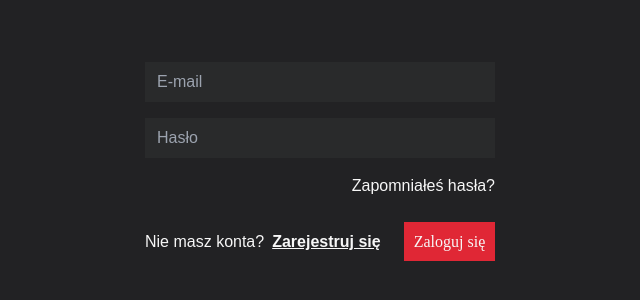
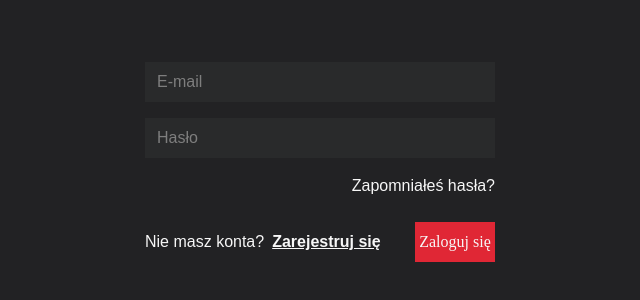
Before and after one commit to Muniox/megak-v2-head-hunter-gr9-frontend, a React (Vite) app: page / in a window 1280 px wide. Shown: the part 338-638 px from the top of the page, without its empty margins (320-960 px from the left). Built offline with nearby package versions, Linux system fonts and the light colour scheme.

Commit message:
HH39: Styles and assets

```diff
--- a/src/components/Login/LoginForm.tsx
+++ b/src/components/Login/LoginForm.tsx
@@ -5,8 +5,8 @@ export const LoginForm = () =>
   <div className="container">
     <form method="post" className="login-form">
       <div className="credentials">
-        <input type="email" className="email" placeholder="E-mail" />
-        <input type="password" className="password" placeholder="Hasło" />
+        <input type="email" className="credentials-input" placeholder="E-mail" />
+        <input type="password" className="credentials-input" placeholder="Hasło" />
         <Link to="/" className="forgotten-pwd">Zapomniałeś hasła?</Link>
         <div className="register">
           Nie masz konta?<Link to="/" className="register-link">Zarejestruj się</Link>
--- a/src/index.postcss
+++ b/src/index.postcss
@@ -4,19 +4,24 @@
 
 @layer components {
   .container {
-    @apply bg-unnamed-color-222224 h-screen w-screen max-w-none text-unnamed-color-f7f7f7
+    @apply bg-primary-color text-primary-font-color h-screen w-screen max-w-none
   }
   .login-form {
-    @apply flex flex-col relative top-1/2 mx-auto w-350 h-200
+    @apply flex flex-col relative top-1/2 mx-auto w-350 h-56
   }
   .credentials {
     @apply flex flex-col
   }
-  .email {
-    @apply bg-unnamed-color-292A2B w-350 h-40 mb-4 p-3
+  .credentials-input {
+    @apply bg-secondary-color w-350 h-10 mb-4 p-3
   }
-  .password {
-    @apply bg-unnamed-color-292A2B w-350 h-40 mb-4 p-3
+  /* Chrome, Firefox, Opera, Safari 10.1+ */
+  .credentials-input::placeholder {
+    @apply text-primary-placeholder-font-color opacity-100
+  }
+  /* Microsoft Edge */
+  .credentials-input::-ms-input-placeholder {
+    @apply text-primary-placeholder-font-color
   }
   .forgotten-pwd {
     @apply text-right mb-4
@@ -28,7 +33,7 @@
     @apply ml-2 underline font-bold
   }
   .login-btn {
-    @apply flex absolute top-40 right-0 items-center justify-center bg-unnamed-color-e02735 w-91 h-39 opacity-100
+    @apply bg-login-btn-color flex absolute top-40 right-0 items-center justify-center w-20 h-10 opacity-100
   }
   .login-btn-text {
     @apply relative flex font-cataman text-base tracking-normal opacity-100
--- a/tailwind.config.js
+++ b/tailwind.config.js
@@ -14,39 +14,33 @@ module.exports = {
     },
     extend: {
       width: {
-        '91': '91px',
         '350': '350px',
       },
       height: {
-        '39': '39px',
-        '40': '40px',
         '200': '200px',
       },
       spacing: {
-        '666': '666px',
-        '660': '660px',
         '1044': '1044px',
       }
     },
     colors: {
-      'unnamed-color-4d4d4d': '#4D4D4D',
-      'unnamed-color-0b8bd4': '#0B8BD4',
-      'unnamed-color-1ecb40': '#1ECB40',
-      'unnamed-color-e02735': '#E02735',
-      'unnamed-color-666666': '#666666',
-      'unnamed-color-7e7e7e': '#7E7E7E',
-      'unnamed-color-9e9e9e': '#9E9E9E',
-      'unnamed-color-cfcfcf': '#CFCFCF',
-      'unnamed-color-f7f7f7': '#F7F7F7',
-      'unnamed-color-ff0004': '#FF0004',
-      'unnamed-color-ee4540': '#EE4540',
-      'unnamed-color-c92929': '#C92929',
-      'unnamed-color-811336': '#811336',
-      'unnamed-color-510a0a': '#510A0A',
-      'unnamed-color-2d1414': '#2D1414',
-      'unnamed-color-0a0a0a': '#0A0A0A',
-      'unnamed-color-222224': '#222224',
-      'unnamed-color-292A2B': '#292A2B',
+      'primary-color': '#222224',
+      'secondary-color': '#292A2B',
+      'primary-font-color': '#F7F7F7',
+      'primary-border-color': '#1E1E1F',
+      'login-btn-color': '#E02735',
+      'primary-placeholder-font-color': '#7E7E7E',
+      'divider-line-color': '#202122',
+      'available-students-details-font-color': '#CFCFCF',
+      'dropdown-svg-and-search-placeholder-color': '#666666',
+      'right-arrow-svg-color': '#333333',
+      'filter-svg-color': '#4D4D4D',
+      'student-information-field-color': '#222324',
+      'student-ratings-font-color': '#9E9E9E',
+      'filter-window-btn-color': '#172A35',
+      'filter-window-color': '#0A0A0A',
+      'tab-underline-color': '#C92929',
+      'cv-github-color': '#0B8BD4',
     },
     fontFamily: {
       sans: ['Graphik', 'sans-serif'],
```
